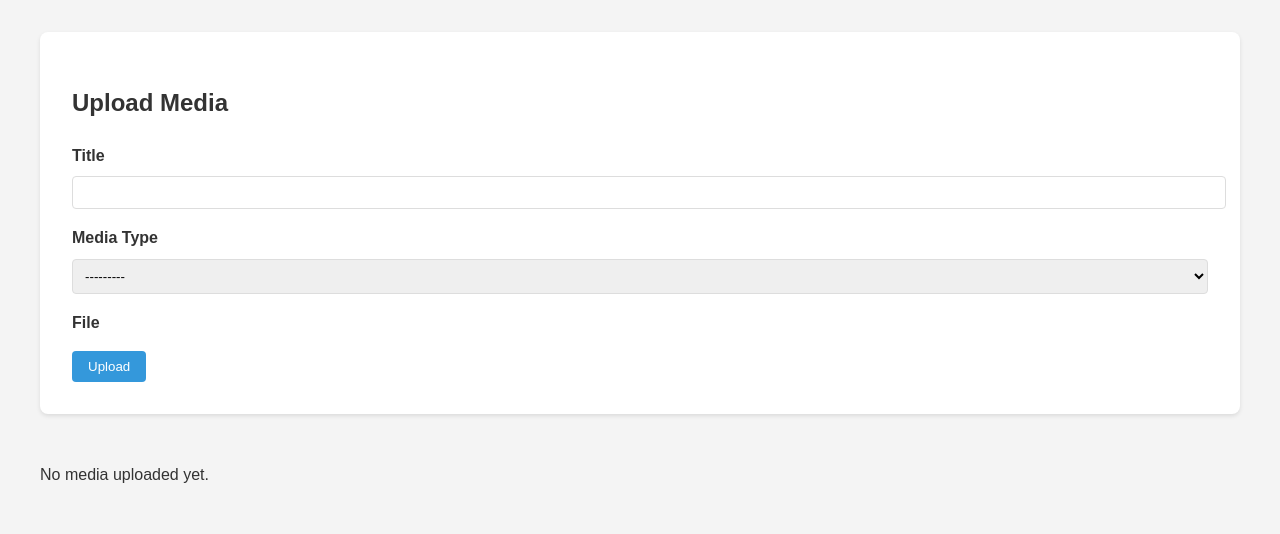
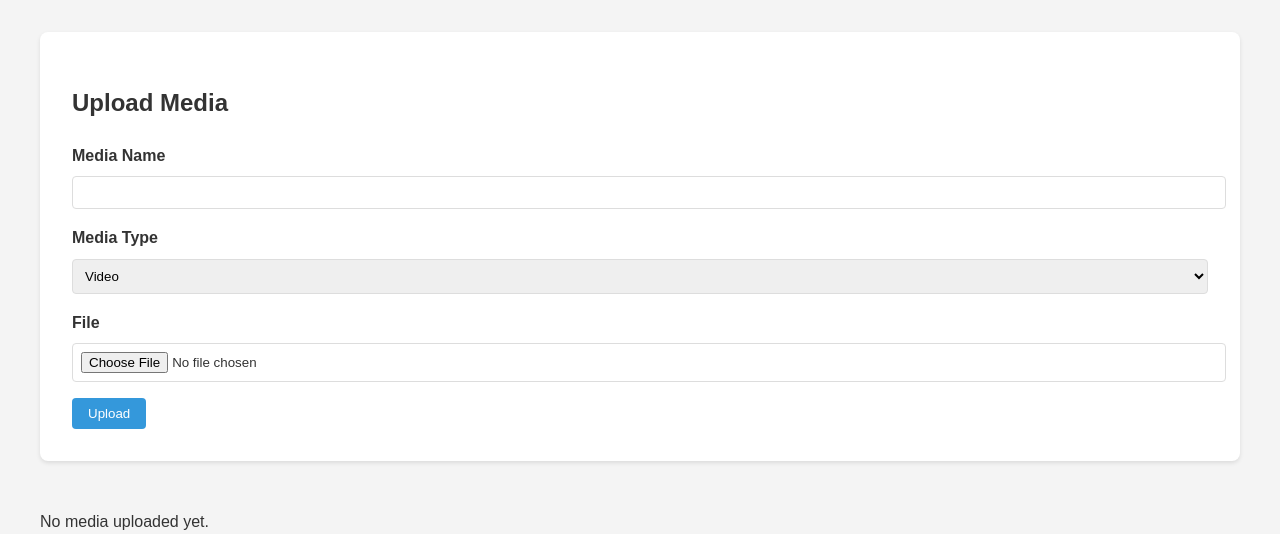
Before and after one commit to kavyachouhan/mediavault, a Django app: page /dashboard/ in a window 1280 px wide. Shown: the part 70-604 px from the top of the page. Run offline with Django 5.2, Linux system fonts and the light colour scheme; the visitor is signed in with stand-in values (Sample User, id 1); data that the repository does not hold is empty.

Commit message:
Added dashboard and media management

```diff
--- a/Backend/mediavault_backend/core/urls.py
+++ b/Backend/mediavault_backend/core/urls.py
@@ -5,6 +5,7 @@ urlpatterns = [
     path('', views.home, name='home'),
     path('signup/', views.signup, name='signup'),
     path('login/', views.login_view, name='login'),
+    path('logout/', views.logout_view, name='logout'),
     path('verify-email/<str:token>/', views.verify_email, name='verify_email'),
     path('verify-login/<str:token>/', views.verify_login, name='verify_login'),
 ]
--- a/Backend/mediavault_backend/core/views.py
+++ b/Backend/mediavault_backend/core/views.py
@@ -5,7 +5,7 @@ from django.core.mail import send_mail
 from sendgrid import SendGridAPIClient
 from sendgrid.helpers.mail import Mail
 from django.conf import settings
-from django.contrib.auth import login
+from django.contrib.auth import login, logout
 from .models import User
 from django.urls import reverse
 import logging
@@ -120,6 +120,10 @@ def login_view(request):
 
     return render(request, 'login.html')
 
+def logout_view(request):
+    logout(request)
+    return redirect('home')
+
 def verify_email(request, token):
     try:
         user = User.objects.get(email_verification_token=token)
--- a/Backend/mediavault_backend/media_management/forms.py
+++ b/Backend/mediavault_backend/media_management/forms.py
@@ -1,7 +1,8 @@
 from django import forms
-from .models import Media
 
-class MediaUploadForm(forms.ModelForm):
-    class Meta:
-        model = Media
-        fields = ['title', 'media_type', 'file']
+class MediaUploadForm(forms.Form):
+    file = forms.FileField(required=True)
+    media_name = forms.CharField(max_length=255)
+    media_type = forms.ChoiceField(choices=[('video', 'Video'), ('photo', 'Photo')])
+    # If you need them:
+    # upload_platform = forms.ChoiceField(choices=[('YouTube', 'YouTube'), ('Pinterest', 'Pinterest')])
--- a/Backend/mediavault_backend/media_management/models.py
+++ b/Backend/mediavault_backend/media_management/models.py
@@ -4,19 +4,13 @@ from django.contrib.auth import get_user_model
 User = get_user_model()
 
 class Media(models.Model):
-    MEDIA_TYPES = (
-        ('video', 'Video'),
-        ('image', 'Image'),
-    )
-
     user = models.ForeignKey(User, on_delete=models.CASCADE)
-    title = models.CharField(max_length=255)
-    media_type = models.CharField(max_length=10, choices=MEDIA_TYPES)
-    platform_url = models.URLField(blank=True)
-    # file = models.FileField(upload_to='temp_uploads/')
-    created_at = models.DateTimeField(auto_now_add=True)
-    updated_at = models.DateTimeField(auto_now=True)
-    is_processed = models.BooleanField(default=False)
+    media_name = models.CharField(max_length=255)
+    media_type = models.CharField(max_length=50)  # video, photo, etc.
+    upload_platform = models.CharField(max_length=100)  # YouTube, Pinterest, etc.
+    upload_status = models.CharField(max_length=50, default='pending')
+    uploaded_at = models.DateTimeField(auto_now_add=True)
+    media_url = models.URLField(null=True, blank=True)
 
     class Meta:
         verbose_name_plural = 'Media'
--- a/Backend/mediavault_backend/media_management/urls.py
+++ b/Backend/mediavault_backend/media_management/urls.py
@@ -1,5 +1,7 @@
 from django.urls import path
 from . import views
+
+app_name = 'media_management'
 
 urlpatterns = [
     path('dashboard/', views.dashboard, name='dashboard'),
--- a/Backend/mediavault_backend/media_management/views.py
+++ b/Backend/mediavault_backend/media_management/views.py
@@ -6,10 +6,11 @@ from .forms import MediaUploadForm
 
 @login_required
 def dashboard(request):
-    user_media = Media.objects.filter(user=request.user).order_by('-created_at')
+    # Order by the most recent `uploaded_at` field
+    user_media = Media.objects.filter(user=request.user).order_by('-uploaded_at')
     context = {
         'media_items': user_media,
-        'form': MediaUploadForm()
+        'form': MediaUploadForm()  # Pass an instance of our plain Form
     }
     return render(request, 'dashboard.html', context)
 
@@ -18,17 +19,40 @@ def upload_media(request):
     if request.method == 'POST':
         form = MediaUploadForm(request.POST, request.FILES)
         if form.is_valid():
-            media = form.save(commit=False)
-            media.user = request.user
-            media.save()
+            # Because we're using a plain Form (not a ModelForm),
+            # we manually create the Media record.
+            media_name = form.cleaned_data['media_name']
+            media_type = form.cleaned_data['media_type']
+            uploaded_file = form.cleaned_data['file']
 
-            # Call platform specific upload function
-            if media.media_type == 'video':
-                # Import and call video upload function
+            # Create a new Media object with the metadata
+            media_obj = Media.objects.create(
+                user=request.user,
+                media_name=media_name,
+                media_type=media_type,
+                upload_platform='',  # or set default if you like
+                upload_status='pending',
+                media_url=''  # will be filled in after external upload
+            )
+
+            # Call your platform-specific upload logic here
+            # Example:
+            if media_type == 'video':
+                # from platform_integration.youtube_service import upload_video_to_youtube
+                # video_url = upload_video_to_youtube(uploaded_file)
+                # media_obj.media_url = video_url
+                # media_obj.upload_status = 'uploaded'
                 pass
-            elif media.media_type == 'image':
-                # Import and call image upload function
+            elif media_type == 'photo':
+                # from platform_integration.pinterest_service import upload_image_to_pinterest
+                # image_url = upload_image_to_pinterest(uploaded_file)
+                # media_obj.media_url = image_url
+                # media_obj.upload_status = 'uploaded'
                 pass
 
+            # Finally save any changes to the Media object
+            media_obj.save()
+
             return JsonResponse({'status': 'success'})
+
     return JsonResponse({'status': 'error'}, status=400)
--- a/Backend/mediavault_backend/mediavault_backend/settings.py
+++ b/Backend/mediavault_backend/mediavault_backend/settings.py
@@ -84,6 +84,7 @@ DATABASES = {
     }
 }
 
+LOGIN_URL = '/login/'
 
 # Password validation
 # https://docs.djangoproject.com/en/5.1/ref/settings/#auth-password-validators
--- a/Backend/mediavault_backend/templates/dashboard.html
+++ b/Backend/mediavault_backend/templates/dashboard.html
@@ -101,11 +101,12 @@
     <div class="container">
         <div class="upload-section">
             <h2>Upload Media</h2>
-            <form method="post" action="{% url 'media_management:upload_media' %}" enctype="multipart/form-data" id="uploadForm">
+            <form method="post" action="{% url 'media_management:upload_media' %}"
+                  enctype="multipart/form-data" id="uploadForm">
                 {% csrf_token %}
                 <div class="form-group">
-                    <label for="title">Title</label>
-                    {{ form.title }}
+                    <label for="media_name">Media Name</label>
+                    {{ form.media_name }}
                 </div>
                 <div class="form-group">
                     <label for="media_type">Media Type</label>
@@ -122,11 +123,11 @@
         <div class="media-grid">
             {% for item in media_items %}
             <div class="media-card">
-                <h3>{{ item.title }}</h3>
-                <p>Type: {{ item.get_media_type_display }}</p>
-                <p>Uploaded: {{ item.created_at|date:"M d, Y" }}</p>
-                {% if item.platform_url %}
-                <a href="{{ item.platform_url }}" target="_blank" class="btn">View</a>
+                <h3>{{ item.media_name }}</h3>
+                <p>Type: {{ item.media_type }}</p>
+                <p>Uploaded: {{ item.uploaded_at|date:"M d, Y" }}</p>
+                {% if item.media_url %}
+                <a href="{{ item.media_url }}" target="_blank" class="btn">View</a>
                 {% endif %}
             </div>
             {% empty %}
@@ -153,9 +154,15 @@
             })
             .then(response => response.json())
             .then(data => {
-                if(data.status === 'success') {
+                if (data.status === 'success') {
                     window.location.reload();
+                } else {
+                    alert('Upload failed');
                 }
+            })
+            .catch(err => {
+                console.error(err);
+                alert('An error occurred during upload.');
             });
         });
     </script>
```
Also changed, not shown: Backend/mediavault_backend/media_management/migrations/0001_initial.py (added).
